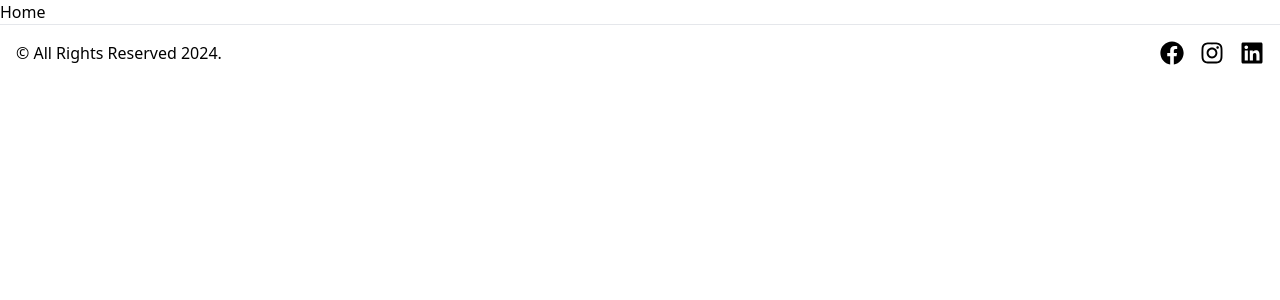
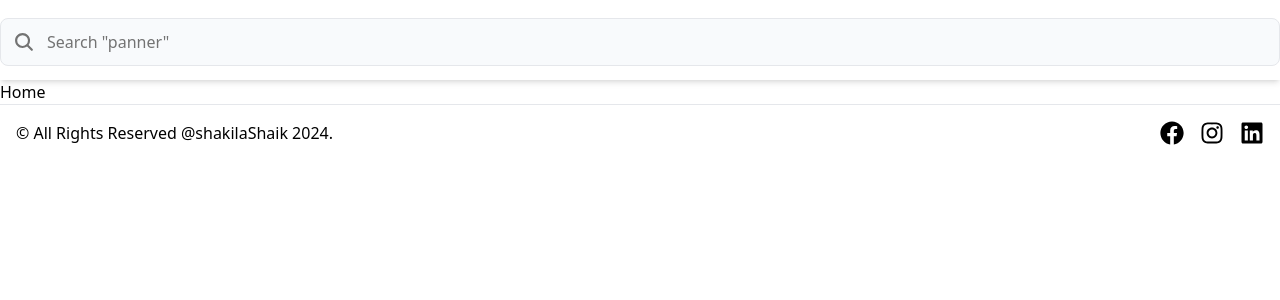
Before and after one commit to shakilaShaik/Blinkit-clone, a React (Vite) app in the folder client/: page / in a window 1280 px wide. Shown: the top 300 px of the page. Built offline with nearby package versions, Linux system fonts and the light colour scheme.

Commit message:
added search page

```diff
--- a/client/package.json
+++ b/client/package.json
@@ -13,7 +13,8 @@
     "react": "^19.0.0",
     "react-dom": "^19.0.0",
     "react-icons": "^5.5.0",
-    "react-router-dom": "^7.2.0"
+    "react-router-dom": "^7.2.0",
+    "react-type-animation": "^3.2.0"
   },
   "devDependencies": {
     "@eslint/js": "^9.19.0",
--- a/client/src/App.jsx
+++ b/client/src/App.jsx
@@ -7,7 +7,7 @@ import Footer from "./components/Footer";
 function App() {
   return (
     <>
-      {/* <Header /> */}
+      <Header />
       <main>
         <Outlet />
       </main>
--- a/client/src/components/Footer.jsx
+++ b/client/src/components/Footer.jsx
@@ -7,7 +7,7 @@ const Footer = () => {
   return (
     <footer className='border-t'>
       <div className='container mx-auto p-4 text-center flex flex-col lg:flex-row lg:justify-between gap-2'>
-        <p>© All Rights Reserved 2024.</p>
+        <p>© All Rights Reserved @shakilaShaik 2024.</p>
 
         <div className='flex items-center gap-4 justify-center text-2xl'>
           <a href='' className='hover:text-primary-100'>
--- a/client/src/components/Header.jsx
+++ b/client/src/components/Header.jsx
@@ -1,8 +1,24 @@
 import React from 'react'
+import useMobile from '../hooks/useMobile'
 
+import Search from './Search'
 const Header = () => {
+  const [isMobile] = useMobile()
+  const isSearchPage = location.pathname === "/search"
   return (
-    <div>Header</div>
+    <header className='h-24 lg:h-20 lg:shadow-md sticky top-0 flex flex-col  justify-center gap-1 bg-white'>
+
+
+      {
+        !(isSearchPage && isMobile) && (
+          <div className='container mx-auto flex items-center px-2  justify-between'></div>
+        )
+      }
+      <div className='hidden lg:block'>
+        <Search />
+      </div>
+
+    </header>
   )
 }
 
--- a/client/src/components/Search.jsx
+++ b/client/src/components/Search.jsx
@@ -0,0 +1,99 @@
+import React, { useEffect, useState } from 'react'
+import { IoSearch } from "react-icons/io5";
+import { Link, useLocation, useNavigate } from 'react-router-dom';
+import { TypeAnimation } from 'react-type-animation';
+import { FaArrowLeft } from "react-icons/fa";
+import useMobile from '../hooks/useMobile';
+
+
+const Search = () => {
+  const navigate = useNavigate()
+  const location = useLocation()
+  const [isSearchPage, setIsSearchPage] = useState(false)
+  const [isMobile] = useMobile()
+  const params = useLocation()
+  const searchText = params.search.slice(3)
+
+  useEffect(() => {
+    const isSearch = location.pathname === "/search"
+    setIsSearchPage(isSearch)
+  }, [location])
+
+
+  const redirectToSearchPage = () => {
+    navigate("/search")
+  }
+
+  const handleOnChange = (e) => {
+    const value = e.target.value
+    const url = `/search?q=${value}`
+    navigate(url)
+  }
+
+  return (
+    <div className='w-full  min-w-[300px] lg:min-w-[420px] h-11 lg:h-12 rounded-lg border overflow-hidden flex items-center text-neutral-500 bg-slate-50 group focus-within:border-primary-200 '>
+      <div>
+        {
+          (isMobile && isSearchPage) ? (
+            <Link to={"/"} className='flex justify-center items-center h-full p-2 m-1 group-focus-within:text-primary-200 bg-white rounded-full shadow-md'>
+              <FaArrowLeft size={20} />
+            </Link>
+          ) : (
+            <button className='flex justify-center items-center h-full p-3 group-focus-within:text-primary-200'>
+              <IoSearch size={22} />
+            </button>
+          )
+        }
+      </div>
+      <div className='w-full h-full'>
+        {
+          !isSearchPage ? (
+            //not in search page
+            <div onClick={redirectToSearchPage} className='w-full h-full flex items-center'>
+              <TypeAnimation
+                sequence={[
+                  // Same substring at the start will only be typed out once, initially
+                  'Search "milk"',
+                  1000, // wait 1s before replacing "Mice" with "Hamsters"
+                  'Search "bread"',
+                  1000,
+                  'Search "sugar"',
+                  1000,
+                  'Search "panner"',
+                  1000,
+                  'Search "chocolate"',
+                  1000,
+                  'Search "curd"',
+                  1000,
+                  'Search "rice"',
+                  1000,
+                  'Search "egg"',
+                  1000,
+                  'Search "chips"',
+                ]}
+                wrapper="span"
+                speed={50}
+                repeat={Infinity}
+              />
+            </div>
+          ) : (
+            //when i was search page
+            <div className='w-full h-full'>
+              <input
+                type='text'
+                placeholder='Search for atta dal and more.'
+                autoFocus
+                defaultValue={searchText}
+                className='bg-transparent w-full h-full outline-none'
+                onChange={handleOnChange}
+              />
+            </div>
+          )
+        }
+      </div>
+
+    </div>
+  )
+}
+
+export default Search
--- /dev/null
+++ b/client/src/hooks/useMobile.jsx
@@ -0,0 +1,24 @@
+import React, { useEffect, useState } from "react"
+
+const useMobile = (breakpoint = 768) => {
+  const [isMobile, setIsMobile] = useState(window.innerWidth < breakpoint)
+
+  const handleResize = () => {
+    const checkpoint = window.innerWidth < breakpoint
+    setIsMobile(checkpoint)
+  }
+
+  useEffect(() => {
+    handleResize()
+
+    window.addEventListener('resize', handleResize)
+
+    return () => {
+      window.removeEventListener('resize', handleResize)
+    }
+  }, [])
+
+  return [isMobile]
+}
+
+export default useMobile
```
Also changed, not shown: 1 other file (tests, documents, lock files or other folders).
